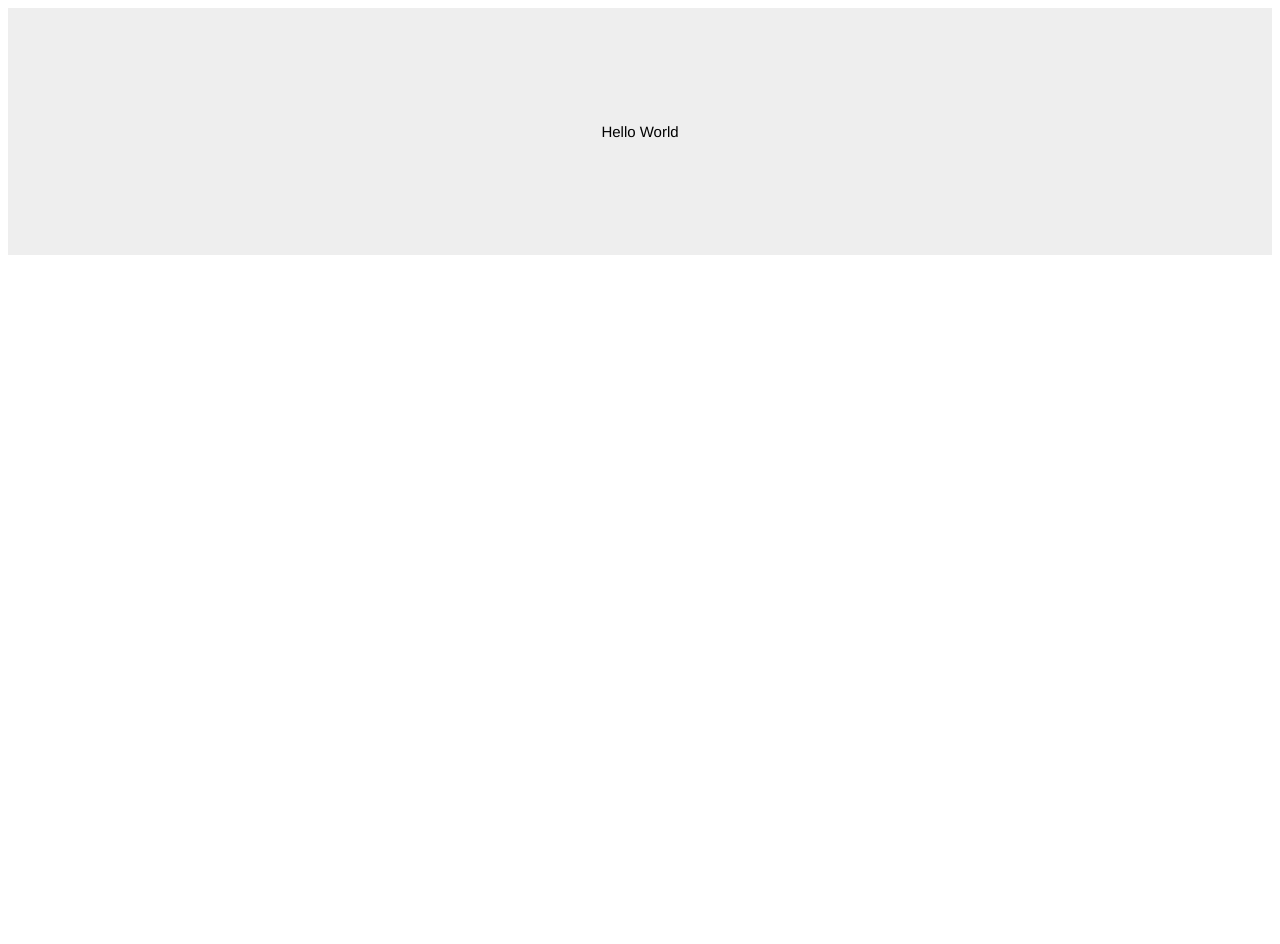
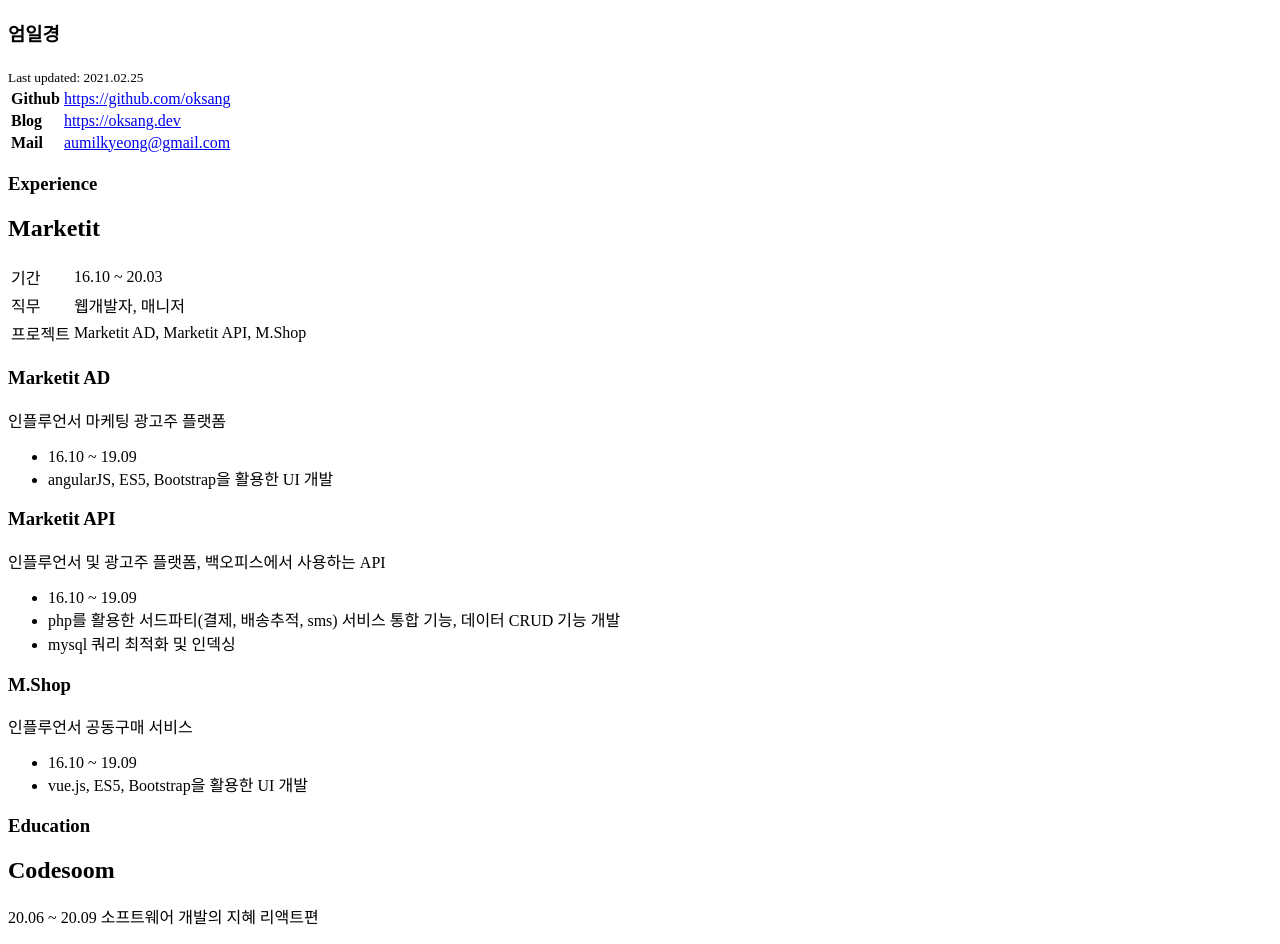
Before and after one commit to oksang/resume, a Next.js app: page / in a window 1280 px wide. Before the commit the page ends 800 px from the top, so only its background shows below. Built offline with nearby package versions, Linux system fonts and the light colour scheme.

Commit message:
마크업 완료

```diff
--- a/pages/index.js
+++ b/pages/index.js
@@ -1,9 +1,87 @@
-import styles from '../styles.module.css';
-
 export default function Resume() {
   return (
-    <div className={styles.hello}>
-      <p>Hello World</p>
-    </div>
+    <article>
+      <section>
+        <h1>엄일경</h1>
+        <sub>Last updated: 2021.02.25</sub>
+        <table>
+          <tbody>
+            <tr>
+              <td>
+                <strong>Github</strong>
+              </td>
+              <td>
+                <a href="https://github.com/oksang">
+                  https://github.com/oksang
+                </a>
+              </td>
+            </tr>
+            <tr>
+              <td>
+                <strong>Blog</strong>
+              </td>
+              <td>
+                <a href="https://github.com/oksang">https://oksang.dev</a>
+              </td>
+            </tr>
+            <tr>
+              <td>
+                <strong>Mail</strong>
+              </td>
+              <td>
+                <a href="mailto:aumilkyeong@gmail.com">aumilkyeong@gmail.com</a>
+              </td>
+            </tr>
+          </tbody>
+        </table>
+      </section>
+      <section>
+        <h1>Experience</h1>
+        <h2>Marketit</h2>
+        <table>
+          <tbody>
+            <tr>
+              <td>기간</td>
+              <td>16.10 ~ 20.03</td>
+            </tr>
+            <tr>
+              <td>직무</td>
+              <td>웹개발자, 매니저</td>
+            </tr>
+            <tr>
+              <td>프로젝트</td>
+              <td>Marketit AD, Marketit API, M.Shop</td>
+            </tr>
+          </tbody>
+        </table>
+        <h3>Marketit AD</h3>
+        <p>인플루언서 마케팅 광고주 플랫폼</p>
+        <ul>
+          <li>16.10 ~ 19.09</li>
+          <li>angularJS, ES5, Bootstrap을 활용한 UI 개발</li>
+        </ul>
+        <h3>Marketit API</h3>
+        <p>인플루언서 및 광고주 플랫폼, 백오피스에서 사용하는 API</p>
+        <ul>
+          <li>16.10 ~ 19.09</li>
+          <li>
+            php를 활용한 서드파티(결제, 배송추적, sms) 서비스 통합 기능, 데이터
+            CRUD 기능 개발
+          </li>
+          <li>mysql 쿼리 최적화 및 인덱싱</li>
+        </ul>
+        <h3>M.Shop</h3>
+        <p>인플루언서 공동구매 서비스</p>
+        <ul>
+          <li>16.10 ~ 19.09</li>
+          <li>vue.js, ES5, Bootstrap을 활용한 UI 개발</li>
+        </ul>
+      </section>
+      <section>
+        <h1>Education</h1>
+        <h2>Codesoom</h2>
+        <p>20.06 ~ 20.09 소프트웨어 개발의 지혜 리액트편</p>
+      </section>
+    </article>
   );
 }
```
Also changed, not shown: 1 other file (tests, documents, lock files or other folders).
